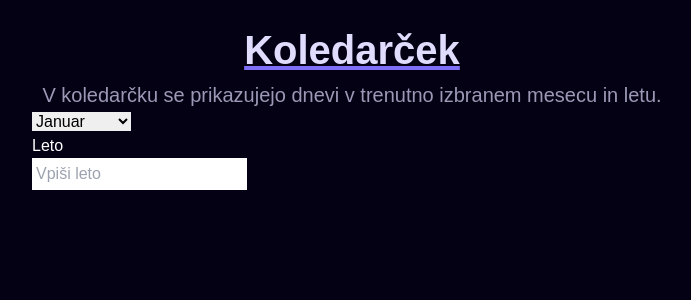
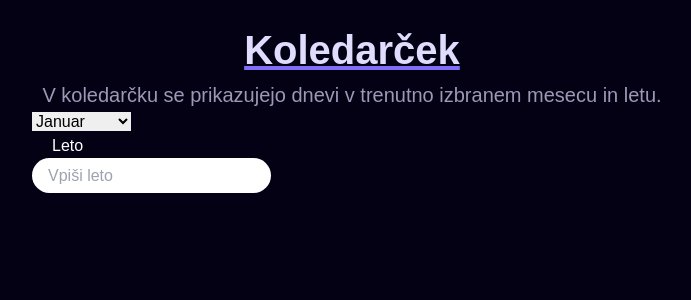
Before and after one commit to TasTyy/Koledarcek, a React (Vite) app: page / in a window 1280 px wide. Shown: the top 300 px of the page, without its empty margins (288-979 px from the left). Built offline with nearby package versions, Linux system fonts and the light colour scheme.

Commit message:
Update Input component style.

```diff
--- a/src/components/Input.tsx
+++ b/src/components/Input.tsx
@@ -23,7 +23,9 @@
 }: InputProps) {
   return (
     <div className="flex flex-col text-white">
-      <label htmlFor={label}>{label}</label>
+      <label htmlFor={label} className="pl-5">
+        {label}
+      </label>
       <input
         type={type}
         id={label}
@@ -32,7 +34,7 @@
         placeholder={placeholder}
         onChange={onChange}
         disabled={disabled}
-        className="text-black p-1"
+        className="text-black px-4 py-3 rounded-full h-[35px]"
       />
       {error && <p className="">Input field can't be empty!</p>}
     </div>
```
